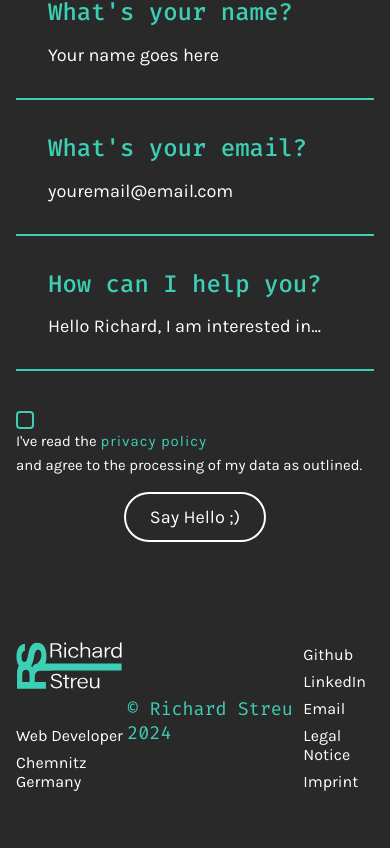
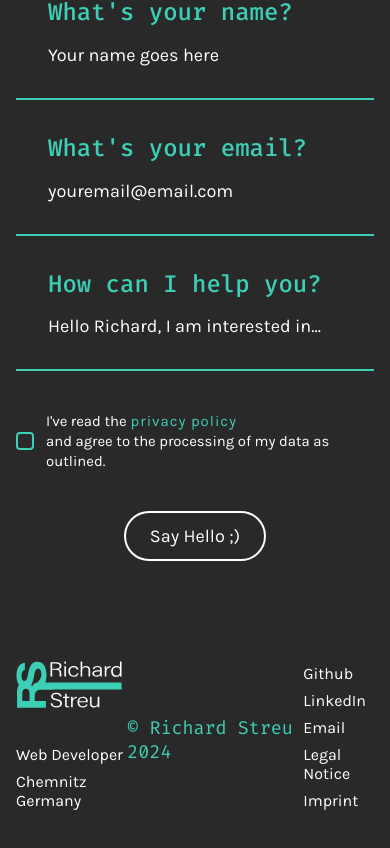
Before and after one commit to RichardStreu/portfolioAngular, an Angular app: page / in a window 390 px wide. Shown: the part 1328-2176 px from the top of the page. Built offline with nearby package versions, Linux system fonts and the light colour scheme.

Commit message:
feat: improve layout and styling of privacy policy section in contact form

```diff
--- a/src/app/landing-page/sections/f-contact/contact-form/contact-form.component.scss
+++ b/src/app/landing-page/sections/f-contact/contact-form/contact-form.component.scss
@@ -117,25 +117,18 @@
   .privacyPolicyBox {
     display: flex;
     flex-direction: row;
+
     padding-top: 2.5rem;
-    padding-bottom: calc(2.5rem - 25px);
-
-
+    padding-bottom: calc(2.5rem - 0px);
 
     div {
       display: flex;
       align-items: center;
-      line-height: 1.5rem;
-
-      @media (max-width: 1000px ) {
-        flex-wrap: wrap;
-      }
 
       .checkBox {
-        margin-right: 0.75rem;
         cursor: pointer;
-        width: 18px;
-        height: 18px;
+        width: 18px!important;
+        height: 18px!important;
         border: 2px solid $color-highLight;
         border-radius: 4px;
         display: flex;
@@ -152,6 +145,14 @@
           opacity: 1;
         }
       }
+
+      div {
+        display: flex;
+        flex-direction: row;
+        flex-wrap: wrap;
+        justify-content: start;
+        line-height: 1.25rem;
+        padding-left: 0.75rem;
 
         p {
           font-family: "Karla", sans-serif;
@@ -172,6 +173,7 @@
 
           &:hover {
             text-decoration: underline;
+          }
         }
       }
     }
```
Lines whose indentation alone changed are shown as unchanged.
